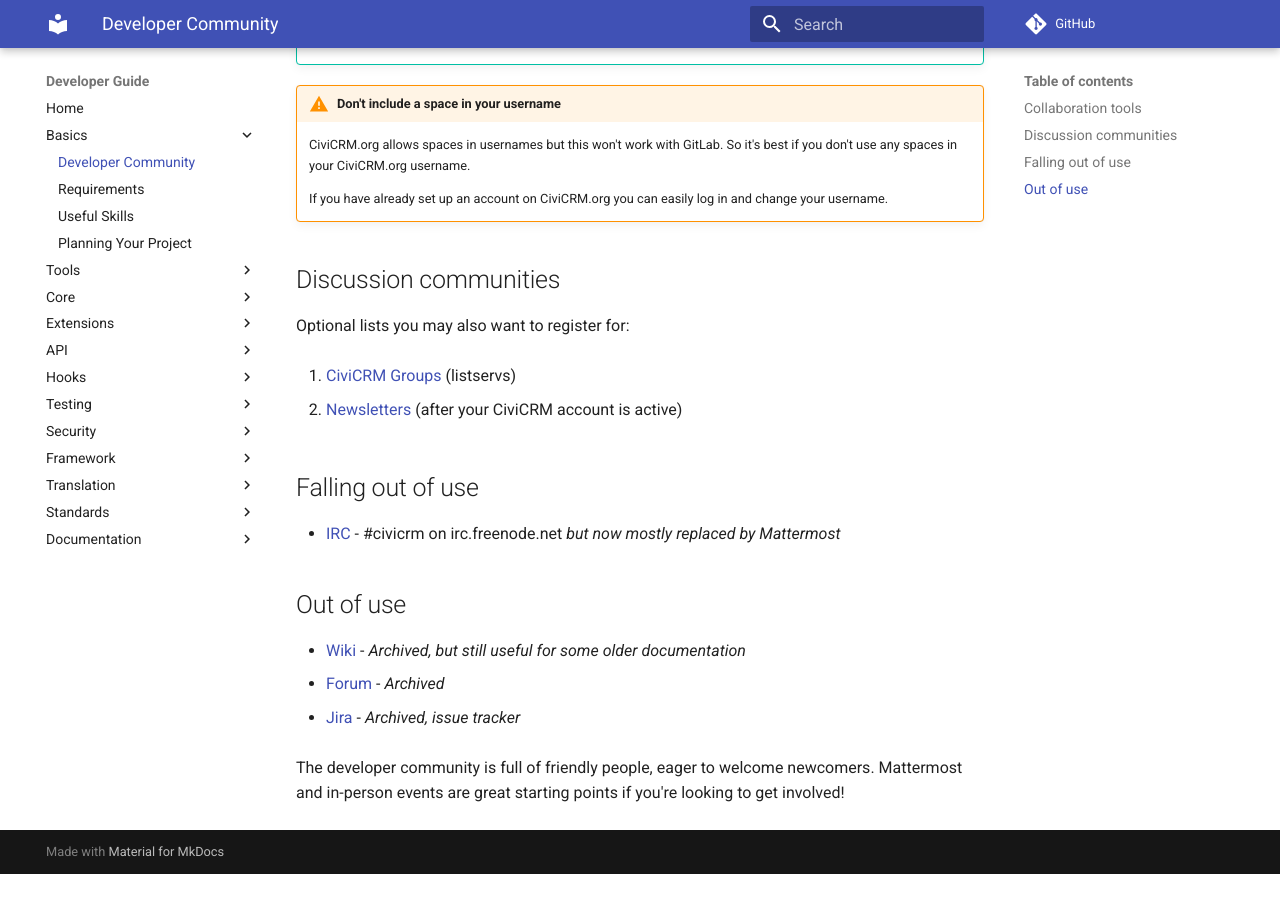
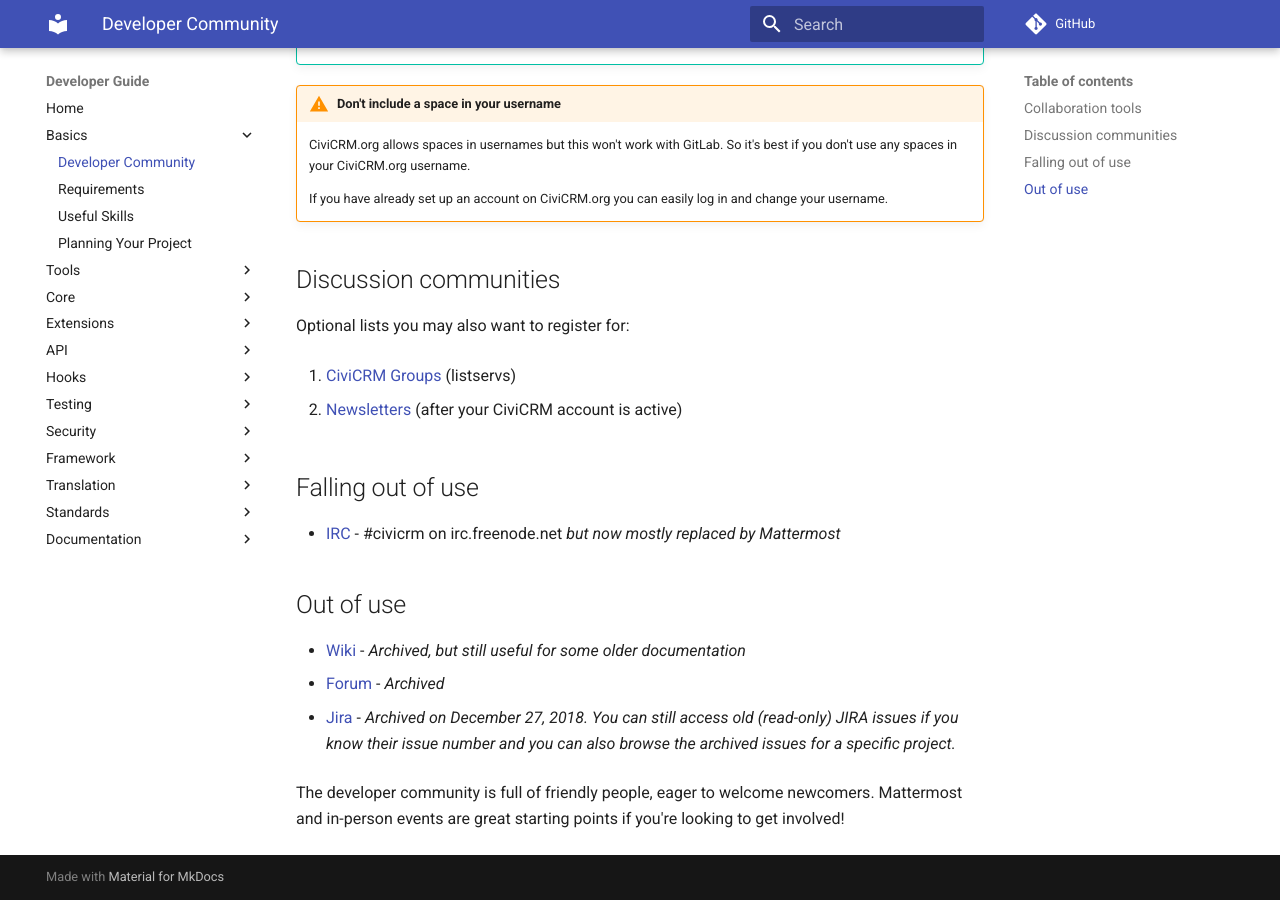
Before and after one commit to civicrm/civicrm-dev-docs, an MkDocs documentation site: the page built from docs/basics/community.md, in a window 1280 px wide and 900 px high, scrolled down 1065 px. Built offline with MkDocs 1.6.1 and Material for MkDocs 9.7.7, drawn with Linux system fonts in a browser that asks for light colours; comment, search, counter and statistics services are not loaded; old or Windows-style settings are respelled for this version of MkDocs; before the commit the page ends 1939 px from its top, so only the background shows below that.

Commit message:
Added info about Jira archive

```diff
--- a/docs/basics/community.md
+++ b/docs/basics/community.md
@@ -56,7 +56,7 @@
 -   [Wiki](https://wiki.civicrm.org/confluence/display/CRMDOC/CiviCRM+Documentation) - *Archived, but still useful for some older documentation*
 -   [Forum](https://forum.civicrm.org/) - *Archived*
 
--   [Jira](https://issues.civicrm.org) - *Archived, issue tracker*
+-   [Jira](https://issues.civicrm.org) - *Archived on December 27, 2018. You can still access old (read-only) JIRA issues if you know their issue number and you can also browse the archived issues for a specific project.*
 
 
 The developer community is full of friendly people, eager to welcome newcomers. Mattermost and in-person events are great starting points if you're looking to get involved!
```
